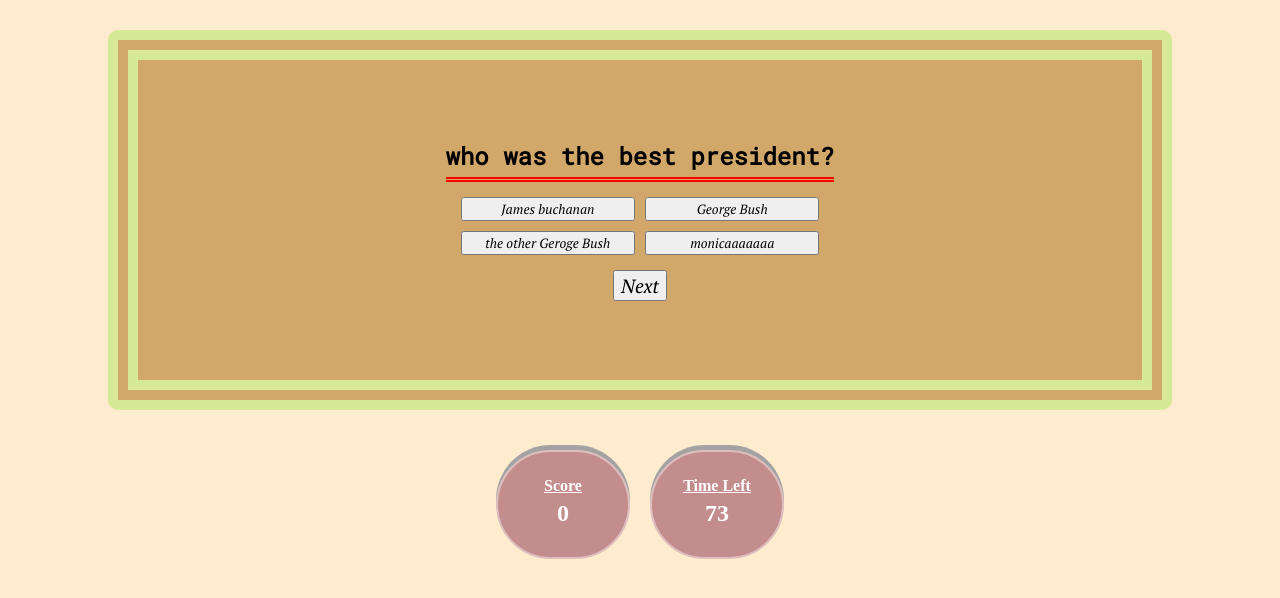
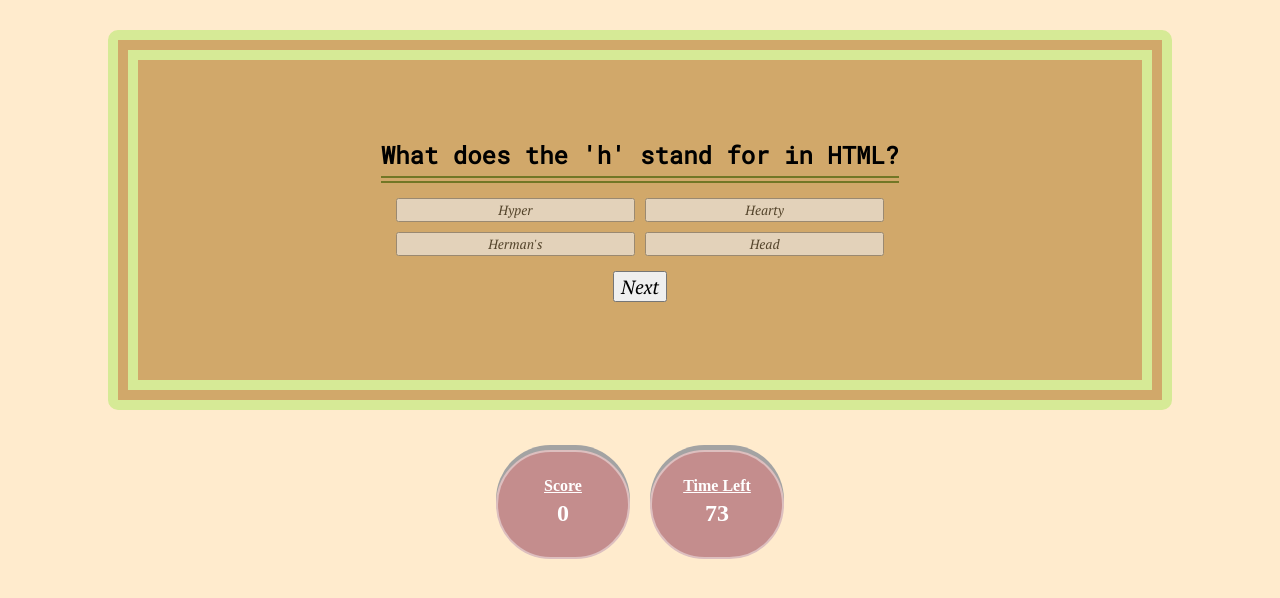
Before and after one commit to ForestW70/Week-4-Code-Quiz, a plain HTML site: page practice/index.html in a window 1280 px wide. Both pictures are taken after a click on the button "Start". Drawn offline with Linux system fonts and the light colour scheme.

Commit message:
got my css nice and ugly. added real questions

```diff
--- a/practice/index.html
+++ b/practice/index.html
@@ -26,8 +26,8 @@
         <div id="questionContainer"></div>
 
         <div class="controls">
-            <button id="startButton" class="ctrl-btn btn">Start</button>
-            <button id="nextButton" class="ctrl-btn btn hide">Next</button>
+            <button id="startButton" class="ctrl-btn">Start</button>
+            <button id="nextButton" class="ctrl-btn hide">Next</button>
         </div>
 
     </section>
--- a/practice/script.js
+++ b/practice/script.js
@@ -1,7 +1,5 @@
+// defining my paths by getting ID's
 const questionCont = document.getElementById("questionContainer");
-const question = document.getElementById("questionText");
-const startButton = document.getElementById("start");
-const answCont = document.getElementById("answerButtons");
 const startBtn = document.getElementById("startButton");
 const nextBtn = document.getElementById("nextButton");
 const scoreValue = document.getElementById("score");
@@ -9,6 +7,7 @@
 const intro = document.getElementById("greeting");
 const progressCont = document.getElementById("quizProgress")
 
+// setting up variables that will be tracked and used later on
 let index = 0;
 let score = 0;
 let timer = 75;
@@ -43,6 +42,7 @@
         answerBtn.innerText = questions[index].answers[i];
         answerBtn.setAttribute("name", i);
         answerBtn.setAttribute("class", "btn");
+        answerBtn.classList.add("hover-effect");
         answerGrid.append(answerBtn);
         answerBtn.addEventListener("click", handleClick);
     }
@@ -112,6 +112,7 @@
     hiscoreLabel.setAttribute("for", "hiscore");
     hiscoreInput.setAttribute("type", "text");
     hiscoreInput.setAttribute("id", "hiscore");
+    hiscoreInput.setAttribute("name", "hiscore");
     submit.setAttribute("type", "submit");
     submit.setAttribute("value", "submit");
 
@@ -139,7 +140,7 @@
     };
 
     localStorage.setItem("highscore", JSON.stringify(currentHiscore));
-    let leaderBoard = Json.parse(localStorage.getItem("currentHiscore"));
+    let leaderBoard = JSON.parse(localStorage.getItem("currentHiscore"));
 
 
     document.getElementById("hiscore").innerHTML = `<h3>${leaderBoard.name}</h3><span>${leaderBoard.highscore}</span>`;
@@ -152,34 +153,130 @@
 
 const questions = [
     {
-        question: "who was the best president?",
+        question: "What does the 'h' stand for in HTML?",
         answers: [
-            "James buchanan",
-            "George Bush",
-            "the other Geroge Bush",
-            "monicaaaaaaa"
+            "Hyper",
+            "Hearty",
+            "Herman's",
+            "Head"
         ],
         correctAnswer: 0
 
     },
     {
-        question: "what is my fav food?",
+        question: "What is the first indexed value of an array in JavaScript?",
         answers: [
-            "chip",
-            "burger",
-            "fry",
-            "hut dog"
+            "1",
+            "-1",
+            "0",
+            "3 fitty"
         ],
         correctAnswer: 2
 
     },
     {
-        question: "what is the first code?",
+        question: "What type of language is CSS?",
         answers: [
-            "010101",
-            "HTML",
-            "ATML",
-            "C+++++++++"
+            "Programming language",
+            "Style Sheet language",
+            "Markup language",
+            "French"
+        ],
+        correctAnswer: 1
+    },
+    {
+        question: "Which of the following is not a valid 'type' when creating an event listener?",
+        answers: [
+            "Click",
+            "Mouse Up",
+            "Key Down",
+            "Clack"
+        ],
+        correctAnswer: 3
+
+    },
+    {
+        question: "What port does a browser assume when you use an https link?",
+        answers: [
+            "1",
+            "80",
+            "443",
+            "5000"
+        ],
+        correctAnswer: 2
+
+    },
+    {
+        question: "Who is the inventor of Git?",
+        answers: [
+            "Lief Tortelini",
+            "Linus Torvalds",
+            "Tinus Lorvalds",
+            "Besteman Besteman Besteman"
+        ],
+        correctAnswer: 1
+    },
+    {
+        question: "Which of the following is not an HTML element?",
+        answers: [
+            "<heading>",
+            "<legend>",
+            "<tr>",
+            "<sup>"
+        ],
+        correctAnswer: 0
+
+    },
+    {
+        question: "What are the values called that you use inside of a JavaScript function()?",
+        answers: [
+            "Variables",
+            "Values",
+            "Arguments",
+            "Squabbles"
+        ],
+        correctAnswer: 2
+
+    },
+    {
+        question: "Which of the following features can not be found in Chrome's inspect feature?",
+        answers: [
+            "Elements",
+            "Free Parking",
+            "Console",
+            "Sources"
+        ],
+        correctAnswer: 1
+    },
+    {
+        question: "What is the most bang for your buck?",
+        answers: [
+            "Musk's NeuroLink",
+            "1654 years for a PHD",
+            "CS Degree",
+            "Coding Bootcamp"
+        ],
+        correctAnswer: 3
+
+    },
+    {
+        question: "Who said 'Never trust a computer you can't throw out a window'?",
+        answers: [
+            "Steve Irwin",
+            "Steve Jobs",
+            "Steve Wozniak",
+            "Steve O"
+        ],
+        correctAnswer: 2
+
+    },
+    {
+        question: "How sick was this quiz????",
+        answers: [
+            "Ehh",
+            "Sooooo sick bro",
+            "Not Sick",
+            "Get this right of prepare 4 hax"
         ],
         correctAnswer: 1
     }
--- a/practice/styles.css
+++ b/practice/styles.css
@@ -34,12 +34,13 @@
     grid-template-columns: 1fr 1fr;
     gap: 10px;
     padding: 15px;
-    border-top: 5px double red;
+    border-top: 7px double #727726;
     margin-top: 5px;
 }
 
 .btn {
     font-family: 'PT Serif', serif;
+    opacity: 0.6;
 }
 
 .controls {
@@ -48,6 +49,7 @@
 
 .ctrl-btn {
     font-size: larger;
+    font-family: 'PT Serif', serif;
 }
 
 .correct {
@@ -101,6 +103,12 @@
     padding: 0 20px;
 }
 
+.hover-effect:hover {
+    opacity: 0.9;
+
+    box-shadow: 0 0 10px rgb(220, 235, 23);
+}
+
 
 .hide {
     display: none;
```
